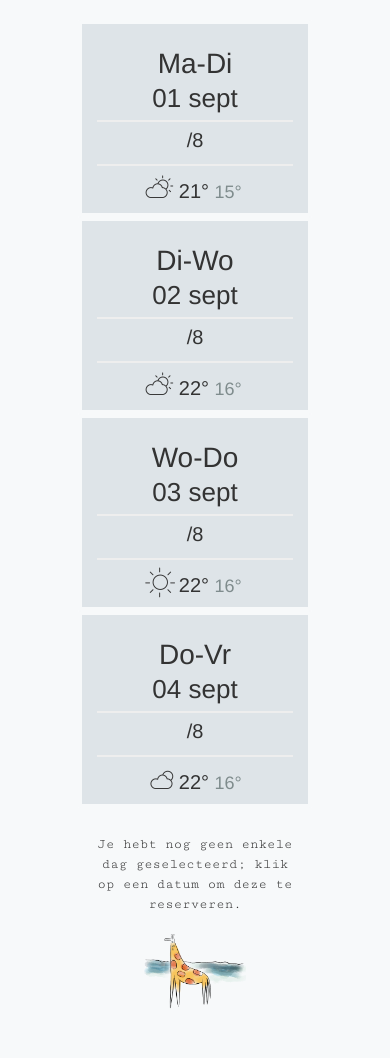
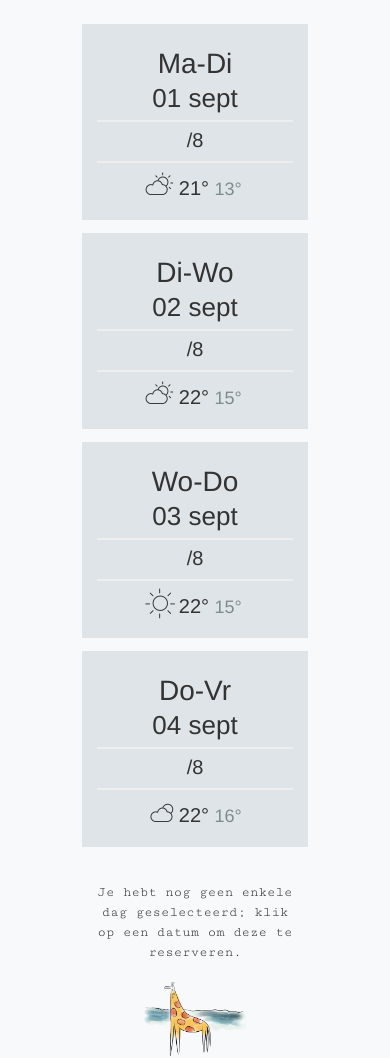
Before and after one commit to iPieter/Booking, a PHP site: page / in a window 390 px wide. Shown: the part 107-1165 px from the top of the page. Before the commit the page ends 1115 px from the top, so only its background shows below. Run offline with PHP 8.4, Linux system fonts and the light colour scheme; the visitor is signed in with stand-in values (Sample User, id 1); data that the repository does not hold is empty; some libraries are stand-ins or nearby versions.

Commit message:
Fixed bug on small screens
Fixed a bug with the four dayselectors on small screens

```diff
--- a/css/styles.css
+++ b/css/styles.css
@@ -14,6 +14,7 @@ body {
 	border: 4px solid rgba(247,249,250,1);
 	text-align: center;
 	border-radius: 3px;
+	margin-bottom: 5px;
 }
 
 h1 {
@@ -29,7 +30,7 @@ h2 {
 
 h3 {
   	margin-top: 0px;
-  	margin-bottom: 10px;
+  	margin-bottom: 0px;
   	font-size: 20px;
 	font-weight: 100;
 
@@ -200,6 +201,8 @@ p {
 	font-weight: 300;
 	font-size: 20px;
 	display: inline;
+	margin-bottom: 10px;
+	display: block;
 }
 
 .center {
--- a/scripts/index/booking.php
+++ b/scripts/index/booking.php
@@ -39,7 +39,7 @@ while ($row_days = mysqli_fetch_array($days)) {
 	      <hr>
 	      <h3><b><?php echo($day1); ?></b>/8</h3>
 	      <hr>
-	      <div class="weather"><div class="icon">C</div> 21&deg <div class="min"> 15&deg</div></div>
+	      <div class="weather"><div class="icon">C</div> 21&deg <div class="min"> 13&deg</div></div>
       </div>
       <div class="col-md-3 <?php if ($day2 >= 8) {echo("full");} ?> " id="day2">
 	      <h1>Di-Wo</h1>
@@ -47,7 +47,7 @@ while ($row_days = mysqli_fetch_array($days)) {
 	      <hr>
 	      <h3><b><?php echo($day2); ?></b>/8</h3>
 	      <hr>
-	      <div class="weather"><div class="icon">C</div> 22&deg <div class="min"> 16&deg</div></div>
+	      <div class="weather"><div class="icon">C</div> 22&deg <div class="min"> 15&deg</div></div>
       </div>
       <div class="col-md-3 <?php if ($day3 >= 8) {echo("full");} ?> " id="day3">
 	      <h1>Wo-Do</h1>
@@ -55,7 +55,7 @@ while ($row_days = mysqli_fetch_array($days)) {
 	      <hr>
 	      <h3><b><?php echo($day3); ?></b>/8</h3>
 	      <hr>
-	      <div class="weather"><div class="icon">A</div> 22&deg <div class="min"> 16&deg</div></div>
+	      <div class="weather"><div class="icon">A</div> 22&deg <div class="min"> 15&deg</div></div>
 	  </div>
       <div class="col-md-3 <?php if ($day4 >= 8) {echo("full");} ?> " id="day4">
 	      <h1>Do-Vr</h1>
--- a/scripts/index/changing.php
+++ b/scripts/index/changing.php
@@ -43,7 +43,7 @@ $row_bookings = mysqli_fetch_array($bookings);
 	      <hr>
 	      <h3><b><?php echo($day1); ?></b>/8</h3>
 	      <hr>
-	      <div class="weather"><div class="icon">C</div> 21&deg <div class="min"> 15&deg</div></div>
+	      <div class="weather"><div class="icon">C</div> 21&deg <div class="min"> 13&deg</div></div>
       </div>
       <div class="col-md-3 <?php if ($row_bookings['day2']) {echo("booked selected");} else if ($day2 >= 8) {echo("full");}  ?> " id="day2">
 	      <h1>Di-Wo</h1>
@@ -51,7 +51,7 @@ $row_bookings = mysqli_fetch_array($bookings);
 	      <hr>
 	      <h3><b><?php echo($day2); ?></b>/8</h3>
 	      <hr>
-	      <div class="weather"><div class="icon">C</div> 22&deg <div class="min"> 16&deg</div></div>
+	      <div class="weather"><div class="icon">C</div> 22&deg <div class="min"> 15&deg</div></div>
       </div>
       <div class="col-md-3 <?php if ($row_bookings['day3']) {echo("booked selected");} else if ($day3 >= 8) {echo("full");}  ?> " id="day3">
 	      <h1>Wo-Do</h1>
@@ -59,7 +59,7 @@ $row_bookings = mysqli_fetch_array($bookings);
 	      <hr>
 	      <h3><b><?php echo($day3); ?></b>/8</h3>
 	      <hr>
-	      <div class="weather"><div class="icon">A</div> 22&deg <div class="min"> 16&deg</div></div>
+	      <div class="weather"><div class="icon">A</div> 22&deg <div class="min"> 15&deg</div></div>
 	  </div>
       <div class="col-md-3 <?php if ($row_bookings['day4']) {echo("booked selected");} else if ($day4 >= 8) {echo("full");} ?> " id="day4">
 	      <h1>Do-Vr</h1>
```
